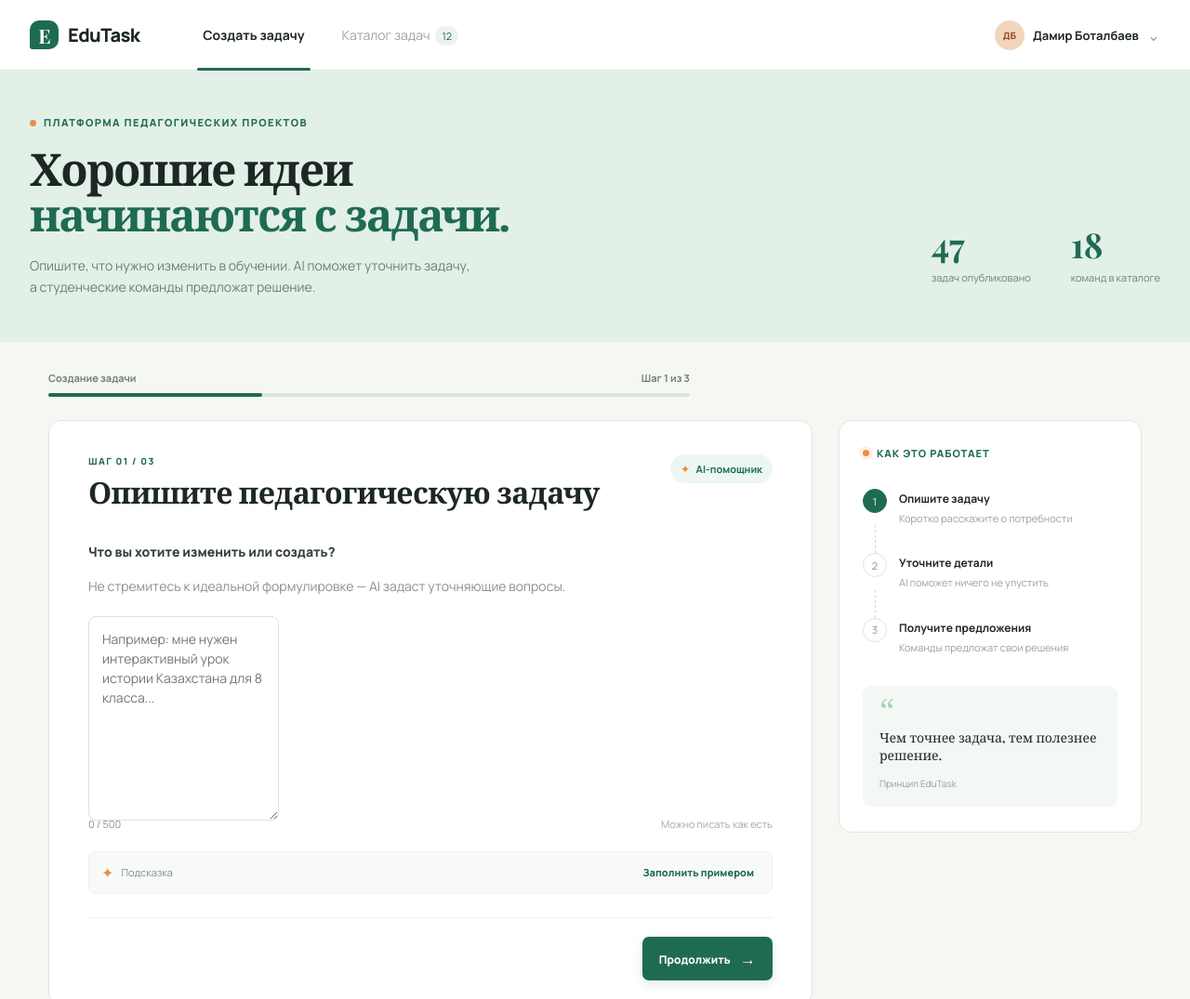
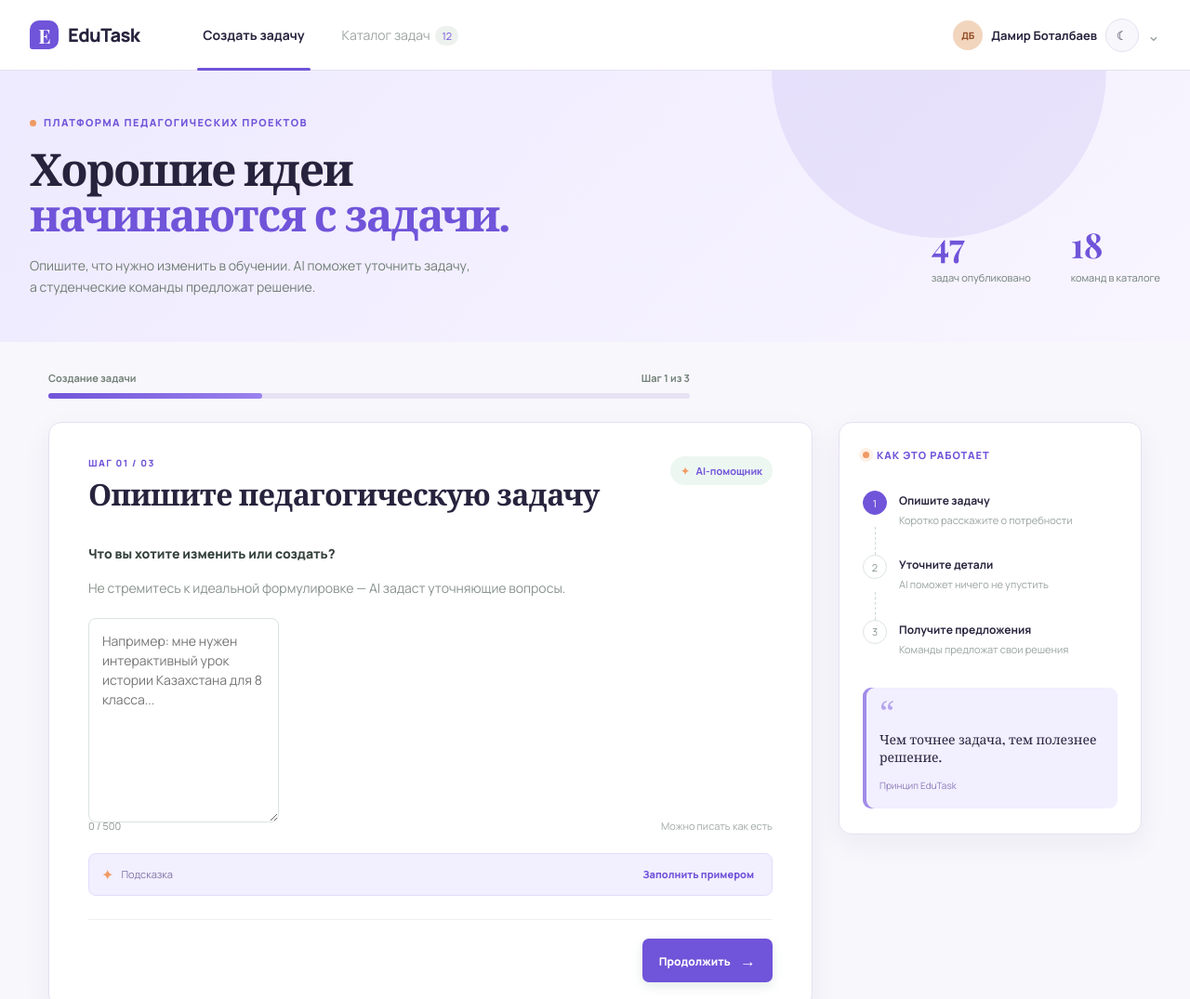
Before and after one commit to BAITC-Hacks/hack-0e4a4153-bulduck, a plain HTML site: page index.html in a window 1280 px wide. Shown: the top 1075 px of the page at 93% size. Drawn offline with nearby package versions, Linux system fonts and the light colour scheme.

Commit message:
style: align helper cards with purple theme

```diff
--- a/app.js
+++ b/app.js
@@ -8,13 +8,16 @@ const stepLabel = document.querySelector('#stepLabel');
 const stepNumber = document.querySelector('#stepNumber');
 const stepTitle = document.querySelector('#stepTitle');
 const toast = document.querySelector('#toast');
+const themeToggle = document.querySelector('#themeToggle');
 const example = 'Мне нужен интерактивный урок истории Казахстана для 8 класса, чтобы ученики лучше поняли тему «Алаш Орда» и не просто заучивали даты.';
 
 function showToast(message) { toast.textContent = message; toast.classList.add('show'); clearTimeout(showToast.timer); showToast.timer = setTimeout(() => toast.classList.remove('show'), 3000); }
 function setView(view) { document.querySelector('#createView').classList.toggle('hidden', view !== 'create'); document.querySelector('#catalogView').classList.toggle('hidden', view !== 'catalog'); document.querySelectorAll('[data-view]').forEach((button) => button.classList.toggle('active', button.dataset.view === view)); if (view === 'catalog') window.scrollTo({ top: 0, behavior: 'smooth' }); }
 function updateStep() { document.querySelectorAll('.step-content').forEach((section, index) => section.classList.toggle('active-step', index + 1 === state.step)); progressBar.style.width = `${state.step * 33.333}%`; stepLabel.textContent = `Шаг ${state.step} из 3`; stepNumber.textContent = String(state.step).padStart(2, '0'); backButton.classList.toggle('hidden', state.step === 1); nextButton.innerHTML = state.step === 3 ? 'Опубликовать задачу <span>↗</span>' : 'Продолжить <span>→</span>'; stepTitle.textContent = state.step === 1 ? 'Опишите педагогическую задачу' : state.step === 2 ? 'Уточним детали' : 'Проверьте карточку задачи'; document.querySelectorAll('.timeline-item').forEach((item, index) => item.classList.toggle('current', index + 1 === state.step)); }
 function generateCard() { const audience = document.querySelector('#audience').value; const subject = document.querySelector('#subject').value; const format = document.querySelector('#format').value; const deadline = document.querySelector('#deadline').value; const materials = document.querySelector('#materials').value; const constraint = document.querySelector('#constraint').value; const draft = draftInput.value.trim() || example; document.querySelector('#taskTitle').value = `${format} по предмету «${subject}»`; document.querySelector('#taskContext').value = `${draft}\n\nЦелевая аудитория: ${audience}. Уже есть: ${materials}.`; document.querySelector('#taskResult').value = `Готовый ${format.toLowerCase()} для ${audience.toLowerCase()} со структурой занятия, заданиями и способом проверить понимание темы. Срок: ${deadline}.`; document.querySelector('#taskCriteria').value = `Понятная структура урока\nМинимум 3 практических задания\nУчтено ограничение: ${constraint}`; }
-draftInput.addEventListener('input', () => { charCount.textContent = draftInput.value.length; });
+const savedDraft = localStorage.getItem('edutask-draft');
+if (savedDraft) { draftInput.value = savedDraft; charCount.textContent = savedDraft.length; }
+draftInput.addEventListener('input', () => { charCount.textContent = draftInput.value.length; localStorage.setItem('edutask-draft', draftInput.value); });
 document.querySelector('#fillExample').addEventListener('click', () => { draftInput.value = example; charCount.textContent = example.length; draftInput.focus(); });
 nextButton.addEventListener('click', () => { if (state.step === 1 && draftInput.value.trim().length < 15) { showToast('Добавьте хотя бы несколько слов о задаче'); draftInput.focus(); return; } if (state.step < 3) { if (state.step === 2) generateCard(); state.step += 1; updateStep(); return; } showToast('Задача опубликована в каталоге'); setTimeout(() => setView('catalog'), 700); });
 backButton.addEventListener('click', () => { if (state.step > 1) { state.step -= 1; updateStep(); } });
@@ -66,4 +69,12 @@ filterButton.addEventListener('click', () => {
   filterButton.setAttribute('aria-label', `Фильтр: ${mode.label}`);
   updateCatalog();
 });
+const savedTheme = localStorage.getItem('edutask-theme');
+if (savedTheme === 'dark') document.body.classList.add('dark-theme');
+themeToggle.addEventListener('click', () => {
+  const isDark = document.body.classList.toggle('dark-theme');
+  localStorage.setItem('edutask-theme', isDark ? 'dark' : 'light');
+  themeToggle.textContent = isDark ? '☀' : '☾';
+});
+if (savedTheme === 'dark') themeToggle.textContent = '☀';
 updateStep();
--- a/index.html
+++ b/index.html
@@ -18,6 +18,49 @@
       .main-card .field-label select { width: 100%; font-size: 15px; }
       #draftInput { min-height: 220px; }
       .textarea-footer { font-size: 11px; margin-top: -8px; }
+      :root {
+        --ink: #28233d;
+        --muted: #77718c;
+        --line: #e5e0f0;
+        --cream: #f8f7fc;
+        --green: #7054d9;
+        --orange: #f09a62;
+      }
+      body { transition: background .25s ease, color .25s ease; }
+      .hero { background: linear-gradient(135deg, #eeeaff 0%, #f8f5ff 100%); }
+      .brand-mark, .button.primary, .timeline-item.current > span { background: #7054d9; }
+      .button.primary:hover { background: #5d43c7; transform: translateY(-1px); }
+      .button, .text-button, .filter-button, .nav-link, .task-card { transition: transform .2s ease, box-shadow .2s ease, color .2s ease; }
+      .task-card:hover { transform: translateY(-4px); box-shadow: 0 14px 28px rgba(65, 45, 130, .12); }
+      .hero { position: relative; overflow: hidden; }
+      .hero::after { content: ''; position: absolute; width: 360px; height: 360px; right: 7%; top: -180px; border-radius: 50%; background: rgba(112, 84, 217, .10); pointer-events: none; }
+      .hero > * { position: relative; z-index: 1; }
+      .main-card, .side-card { box-shadow: 0 10px 30px rgba(49, 35, 100, .06); }
+      .progress-track { height: 6px; background: #e7e2f4; }
+      .progress-track span { background: linear-gradient(90deg, #7054d9, #9a83ee); }
+      textarea, input, select { transition: border-color .2s ease, box-shadow .2s ease, transform .2s ease; }
+      textarea:hover, input:hover, select:hover { border-color: #b8a9e8; }
+      textarea:focus, input:focus, select:focus { transform: translateY(-1px); }
+      .button:focus-visible, .theme-toggle:focus-visible, .text-button:focus-visible, .nav-link:focus-visible { outline: 3px solid #c9bdf2; outline-offset: 3px; }
+      .hero, .progress-wrap, .main-card, .side-card, .catalog-header, .catalog-toolbar, .task-card { animation: rise-in .45s ease both; }
+      .side-card { animation-delay: .08s; }
+      .task-card:nth-child(2) { animation-delay: .08s; }
+      .task-card:nth-child(3) { animation-delay: .16s; }
+      @keyframes rise-in { from { opacity: 0; transform: translateY(10px); } to { opacity: 1; transform: translateY(0); } }
+      .example-prompt, .quote-card, .question-intro, .generated-banner { background: #f2efff; border-color: #e3dcfb; }
+      .example-prompt { color: #8175a7; }
+      .quote-card { box-shadow: inset 4px 0 0 #a18be8; }
+      .quote-card > span { color: #b5a4ed; }
+      .quote-card small { color: #8b7ab8; }
+      .question-icon, .success-icon { background: #7054d9; }
+      body.dark-theme .example-prompt, body.dark-theme .quote-card, body.dark-theme .question-intro, body.dark-theme .generated-banner { background: #302752; border-color: #4a3e70; }
+      .theme-toggle { border: 1px solid var(--line); background: var(--cream); color: var(--ink); border-radius: 999px; padding: 8px 11px; cursor: pointer; font: inherit; font-size: 13px; }
+      body.dark-theme { --ink: #f5f2ff; --muted: #aaa3c2; --line: #3c3555; --cream: #171426; --white: #211b35; }
+      body.dark-theme .topbar, body.dark-theme .main-card, body.dark-theme .side-card, body.dark-theme .task-card, body.dark-theme .search-box, body.dark-theme .catalog-toolbar select, body.dark-theme input, body.dark-theme textarea, body.dark-theme select { background: #211b35; color: var(--ink); }
+      body.dark-theme .hero { background: linear-gradient(135deg, #292143 0%, #211b35 100%); }
+      body.dark-theme .hero-copy, body.dark-theme .catalog-header p:not(.section-kicker), body.dark-theme .task-card p, body.dark-theme .field-hint { color: #aaa3c2; }
+      body.dark-theme .example-prompt, body.dark-theme .quote-card, body.dark-theme .question-intro, body.dark-theme .generated-banner { background: #2b2443; }
+      body.dark-theme .theme-toggle { background: #2b2443; color: #f5f2ff; }
       @media (max-width: 800px) {
         .card-heading h2 { font-size: 27px; }
         .field-hint { font-size: 13px; }
@@ -33,7 +76,7 @@
           <button class="nav-link active" data-view="create">Создать задачу</button>
           <button class="nav-link" data-view="catalog">Каталог задач <span class="nav-count">12</span></button>
         </nav>
-        <div class="profile-chip"><span class="profile-avatar">ДБ</span><span class="profile-name">Дамир Боталбаев</span><span class="chevron">⌄</span></div>
+        <div class="profile-chip"><span class="profile-avatar">ДБ</span><span class="profile-name">Дамир Боталбаев</span><button id="themeToggle" class="theme-toggle" type="button" aria-label="Переключить тему">☾</button><span class="chevron">⌄</span></div>
       </header>
 
       <main>
```
